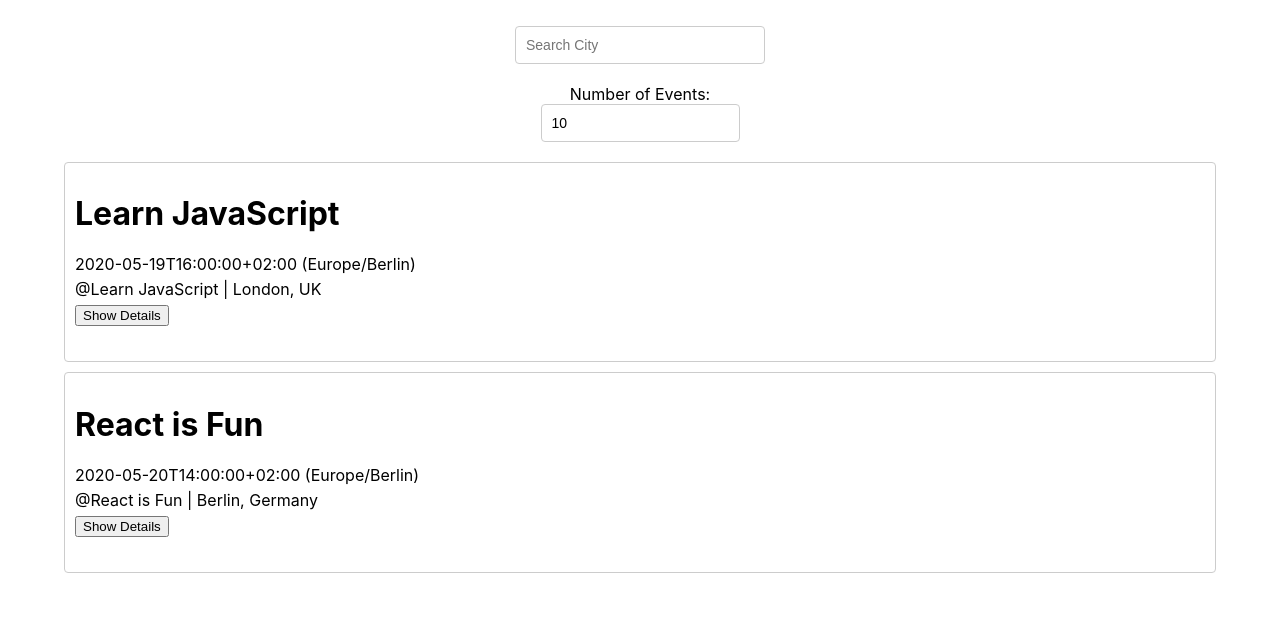
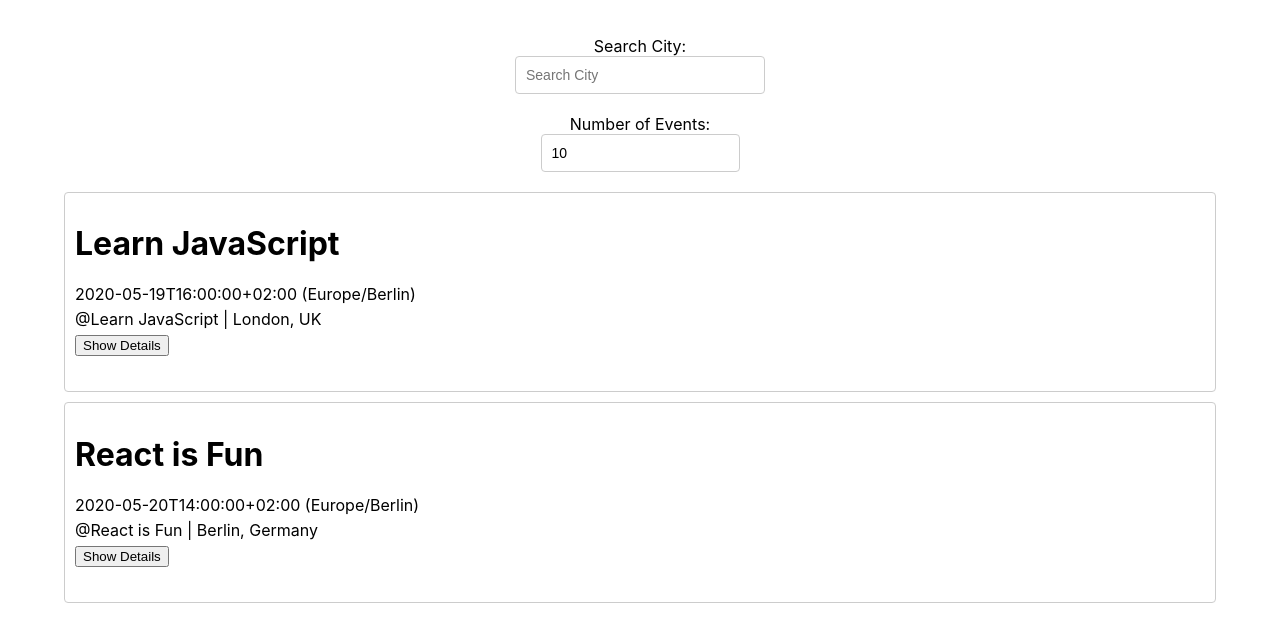
Before and after one commit to niketshukla/MeetUp, a React (Create React App) app: page / in a window 1280 px wide. Shown: the top 642 px of the page. Built offline with nearby package versions, Linux system fonts and the light colour scheme; what atatus-spa would draw is missing.

Commit message:
Modified App.css

```diff
--- a/src/Alert.js
+++ b/src/Alert.js
@@ -4,11 +4,13 @@ class Alert extends Component {
   constructor(props) {
     super(props);
     this.color = null;
+    this.background = null
   }
 
   getStyle = () => {
     return {
       color: this.color,
+      background: this.background
     };
   }
 
@@ -23,13 +25,15 @@ class Alert extends Component {
 class InfoAlert extends Alert {
   constructor(props) {
     super(props);
-    this.color = 'blue';
+    this.color = '#fff';
+    this.background = 'green';
   }
 }
 class ErrorAlert extends Alert {
   constructor(props) {
     super(props);
-    this.color = 'red';
+    this.color = '#fff';
+    this.background = 'red';
   }
 }
 
--- a/src/App.css
+++ b/src/App.css
@@ -40,13 +40,14 @@ input[type="number"] {
   width: 250px;
 }
 
-.CitySearch {
+.citysearch {
   display: flex;
   flex-direction: column;
   flex-basis: 300px;
   max-width: 300px;
   margin: auto;
   position: relative;
+
 }
 
 .suggestions {
@@ -128,9 +129,13 @@ input[type="number"] {
   font-family: sans-serif;
 }
 
-.Alert {
+/* .Alert {
   position: fixed;
   top: 20px;
+} */
+.Alert p{
+  border-radius: 3px;
+  margin: 10px 0px;
 }
 
 .data-vis-wrapper {
--- a/src/CitySearch.js
+++ b/src/CitySearch.js
@@ -39,6 +39,7 @@ class CitySearch extends Component {
     return (
       <div className='citysearch'>
         <InfoAlert text={this.state.infoText} />
+        <label>Search City: </label>
         <input type="text" className="city" placeholder='Search City' value={this.state.query} onChange={this.handleInputChanged} onFocus={() => { this.setState({ showSuggestions: true }) }} />
         <ul className='suggestions' style={this.state.showSuggestions ? {}: { display: 'none' }} >
           {this.state.suggestions.map((suggestion) => (
```
